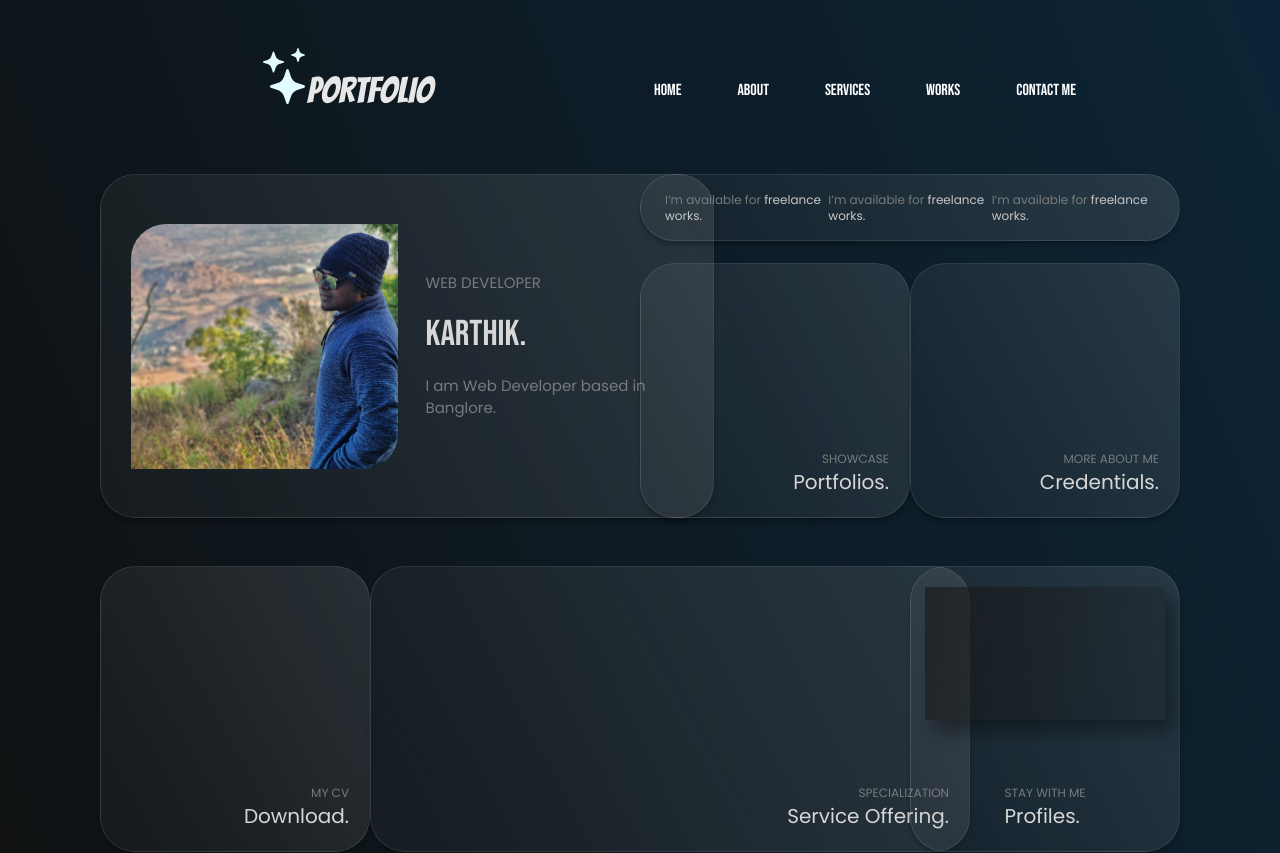
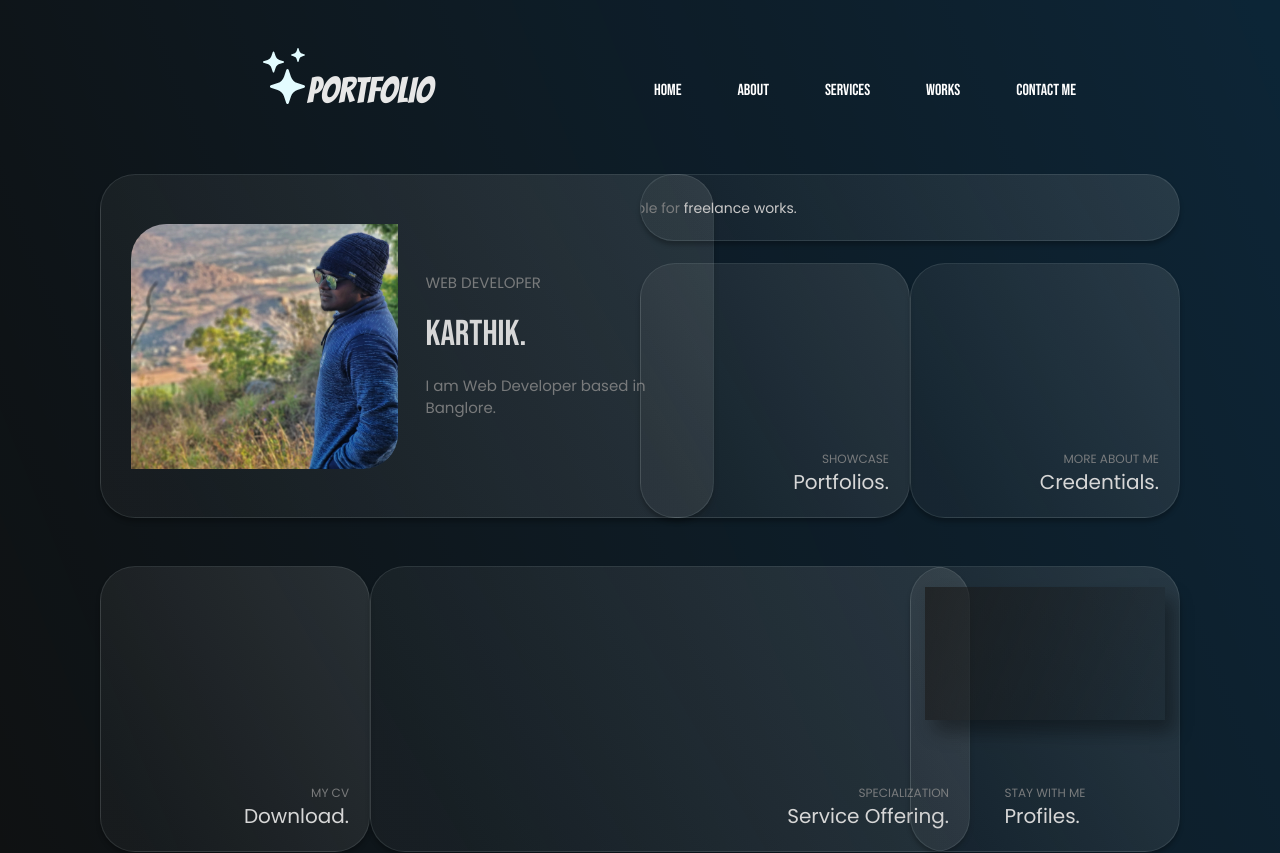
Before and after one commit to Karthikk7293/portfolio, a Next.js app: page / in a window 1280 px wide. Shown: the top 853 px of the page. Built offline with nearby package versions, Linux system fonts and the light colour scheme.

Commit message:
👌 IMPROVE: updated the scroll text

```diff
--- a/app/globals.css
+++ b/app/globals.css
@@ -11,3 +11,9 @@ html::-webkit-scrollbar {
   display: none;
 
 }
+
+@layer utilities {
+  .paused {
+    animation-play-state: paused;
+  }
+}
--- a/app/page.js
+++ b/app/page.js
@@ -4,7 +4,7 @@ import image from "@/public/avatar/avatar-5.jpg";
 export default function Home() {
   return (
     <main className="w-full h-full my-10  ">
-      <div className="grid grid-cols-2 mb-12 ">
+      <div className="grid grid-cols-2 mb-12  ">
         <div className="">
           <div
             data-aos="fade-right"
@@ -22,25 +22,18 @@ export default function Home() {
             </div>
           </div>
         </div>
-        <div className=" flex flex-col justify-between">
+        <div className=" flex flex-col justify-between ">
           <div
             data-aos="fade-left"
-            className="bg-glass w-full h-[67px] rounded-[35px] border border-default-br flex items-center px-6 text-xs shadow-main"
+            className="bg-glass  overflow-hidden w-full h-[67px] rounded-[35px] border  border-default-br flex-wrap-reverse flex items-center  px-6 text-sm shadow-main"
           >
-            <p className="text-ash  ">
-              I’m available for{" "}
-              <span className=" text-[#C9C8C8] ">freelance works. </span>
-            </p>
-            <p className="text-ash  ">
-              {" "}
-              I’m available for{" "}
-              <span className=" text-[#C9C8C8] ">freelance works.</span>
-            </p>
-            <p className="text-ash  ">
-              {" "}
-              I’m available for{" "}
-              <span className=" text-[#C9C8C8] ">freelance works.</span>
-            </p>
+            <div className="animate-loop-scroll  ">
+              <p className="text-ash  ">
+                I’m available for{" "}
+                <span className=" text-[#C9C8C8] ">freelance works. </span>
+              </p>
+            </div>
+
           </div>
           <div className="flex justify-between">
             <div
--- a/tailwind.config.js
+++ b/tailwind.config.js
@@ -11,6 +11,15 @@ module.exports = {
       bebas: ["var(--font-bebas)"],
     },
     extend: {
+      animation: {
+        'loop-scroll': 'loop-scroll 5s linear infinite',
+      },
+      keyframes: {
+        'loop-scroll': {
+          from: { transform: 'translateX(-100%)' },
+          to: { transform: 'translateX(300%)' },
+        },
+      },
       colors: {
         "default-br": "rgba(230, 253, 255, 0.10)",
         ash: "rgba(136, 136, 136, 0.85)",
```
